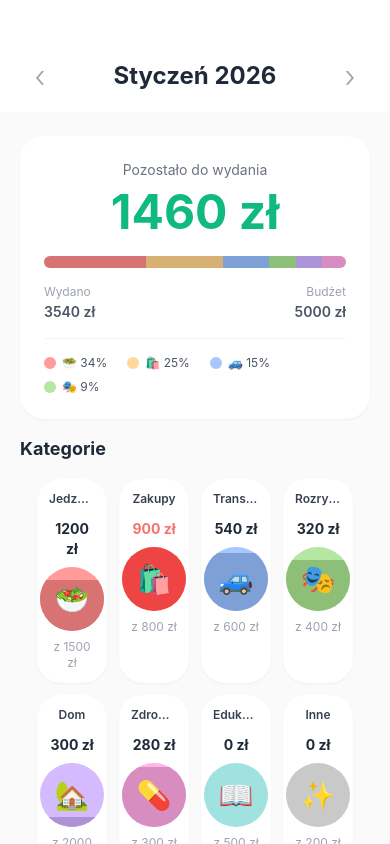
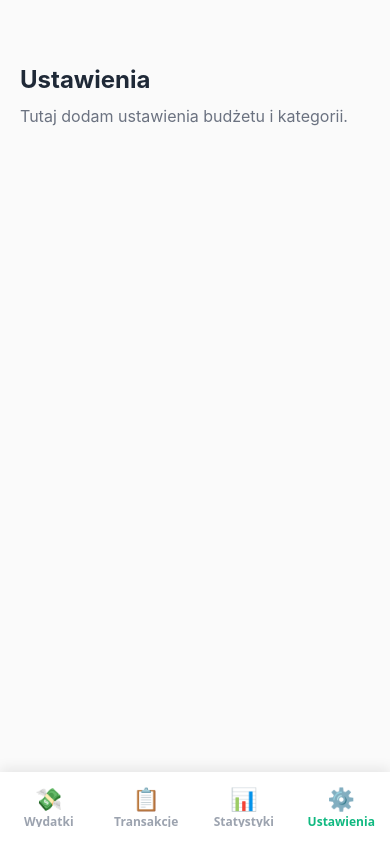
Before and after one commit to Giszta/budget-app, a React Native app: screen /Settings in a window 390 px wide. Built offline with nearby package versions, Linux system fonts and the light colour scheme.

Commit message:
feat: add bottom tabs navigation

```diff
--- a/App.tsx
+++ b/App.tsx
@@ -1,12 +1,15 @@
 import "./global.css";
+
+import { NavigationContainer } from "@react-navigation/native";
 import { StatusBar } from "expo-status-bar";
-import ExpensesScreen from "./src/screens/ExpensesScreen";
+
+import RootNavigator from "./src/navigation/RootNavigator";
 
 export default function App() {
   return (
-    <>
-      <ExpensesScreen />
+    <NavigationContainer>
+      <RootNavigator />
       <StatusBar style="auto" />
-    </>
+    </NavigationContainer>
   );
 }
--- /dev/null
+++ b/src/navigation/RootNavigator.tsx
@@ -0,0 +1,84 @@
+import { Text } from "react-native";
+import { createBottomTabNavigator } from "@react-navigation/bottom-tabs";
+
+import ExpensesScreen from "../screens/ExpensesScreen";
+import TransactionsScreen from "../screens/TransactionsScreen";
+import StatisticsScreen from "../screens/StatisticsScreen";
+import SettingsScreen from "../screens/SettingsScreen";
+import { RootTabParamList } from "./types";
+
+const Tab = createBottomTabNavigator<RootTabParamList>();
+
+export default function RootNavigator() {
+  return (
+    <Tab.Navigator
+      screenOptions={{
+        headerShown: false,
+        tabBarActiveTintColor: "#10B981",
+        tabBarInactiveTintColor: "#9CA3AF",
+        tabBarStyle: {
+          height: 72,
+          paddingTop: 8,
+          paddingBottom: 12,
+          borderTopWidth: 0,
+          elevation: 8,
+          shadowColor: "#000",
+          shadowOpacity: 0.08,
+          shadowRadius: 12,
+          shadowOffset: {
+            width: 0,
+            height: -4,
+          },
+        },
+        tabBarLabelStyle: {
+          fontSize: 12,
+          fontWeight: "600",
+        },
+      }}
+    >
+      <Tab.Screen
+        name="Expenses"
+        component={ExpensesScreen}
+        options={{
+          title: "Wydatki",
+          tabBarIcon: ({ color }) => (
+            <Text style={{ fontSize: 22, color }}>💸</Text>
+          ),
+        }}
+      />
+
+      <Tab.Screen
+        name="Transactions"
+        component={TransactionsScreen}
+        options={{
+          title: "Transakcje",
+          tabBarIcon: ({ color }) => (
+            <Text style={{ fontSize: 22, color }}>📋</Text>
+          ),
+        }}
+      />
+
+      <Tab.Screen
+        name="Statistics"
+        component={StatisticsScreen}
+        options={{
+          title: "Statystyki",
+          tabBarIcon: ({ color }) => (
+            <Text style={{ fontSize: 22, color }}>📊</Text>
+          ),
+        }}
+      />
+
+      <Tab.Screen
+        name="Settings"
+        component={SettingsScreen}
+        options={{
+          title: "Ustawienia",
+          tabBarIcon: ({ color }) => (
+            <Text style={{ fontSize: 22, color }}>⚙️</Text>
+          ),
+        }}
+      />
+    </Tab.Navigator>
+  );
+}
--- /dev/null
+++ b/src/navigation/types.ts
@@ -0,0 +1,6 @@
+export type RootTabParamList = {
+  Expenses: undefined;
+  Transactions: undefined;
+  Statistics: undefined;
+  Settings: undefined;
+};
--- /dev/null
+++ b/src/screens/SettingsScreen.tsx
@@ -0,0 +1,13 @@
+import { Text, View } from "react-native";
+
+export default function SettingsScreen() {
+  return (
+    <View className="flex-1 bg-neutral-50 px-5 pt-16">
+      <Text className="text-2xl font-bold text-gray-800 mb-2">Ustawienia</Text>
+
+      <Text className="text-base text-gray-500">
+        Tutaj dodam ustawienia budżetu i kategorii.
+      </Text>
+    </View>
+  );
+}
--- /dev/null
+++ b/src/screens/StatisticsScreen.tsx
@@ -0,0 +1,13 @@
+import { Text, View } from "react-native";
+
+export default function StatisticsScreen() {
+  return (
+    <View className="flex-1 bg-neutral-50 px-5 pt-16">
+      <Text className="text-2xl font-bold text-gray-800 mb-2">Statystyki</Text>
+
+      <Text className="text-base text-gray-500">
+        Tutaj dodam wykresy i analizę wydatków.
+      </Text>
+    </View>
+  );
+}
--- /dev/null
+++ b/src/screens/TransactionsScreen.tsx
@@ -0,0 +1,13 @@
+import { Text, View } from "react-native";
+
+export default function TransactionsScreen() {
+  return (
+    <View className="flex-1 bg-neutral-50 px-5 pt-16">
+      <Text className="text-2xl font-bold text-gray-800 mb-2">Transakcje</Text>
+
+      <Text className="text-base text-gray-500">
+        Tutaj pojawi się lista przychodów i wydatków.
+      </Text>
+    </View>
+  );
+}
```
